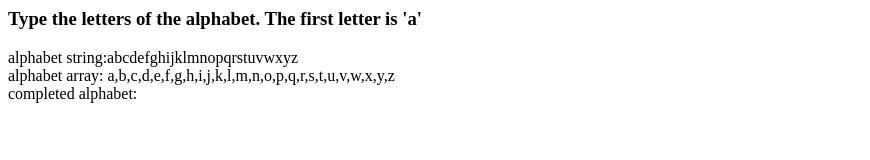
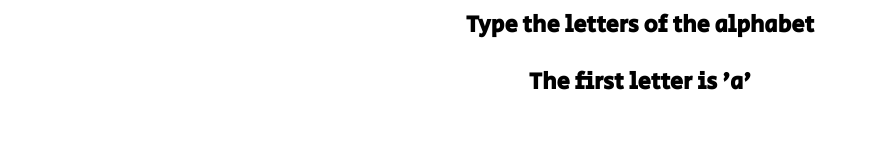
Before and after one commit to Ju66ernaut/alphabet-learner, a website built with Parcel: page index.html in a window 1280 px wide. Shown: the whole page, without its empty margins (0-870 px from the left). Built offline with nearby package versions, Linux system fonts and the light colour scheme.

Commit message:
adding some styles, readability to completed alphabet

```diff
--- a/index.html
+++ b/index.html
@@ -2,10 +2,16 @@
   <head>
     <title>Parcel Sandbox</title>
     <meta charset="UTF-8" />
+    <link
+      href="https://fonts.googleapis.com/css?family=Secular+One"
+      rel="stylesheet"
+    />
+    <link href="/src/main.css" rel="stylesheet" />
   </head>
 
   <body>
-    <h3>Type the letters of the alphabet. The first letter is 'a'</h3>
+    <h3>Type the letters of the alphabet</h3>
+    <h3>The first letter is 'a'</h3>
     <div id="app"></div>
     <span id="completedAlphabet"></span>
 
--- a/src/index.js
+++ b/src/index.js
@@ -2,11 +2,11 @@ let alphabetStr = "abcdefghijklmnopqrstuvwxyz";
 let alphabetArr = alphabetStr.split("");
 let completedAlphabet = [];
 
-document.getElementById("app").innerHTML = `
-  alphabet string:${alphabetStr} <br/>
-  alphabet array: ${alphabetArr} <br/>
-  completed alphabet: ${completedAlphabet}
-`;
+// document.getElementById("app").innerHTML = `
+//   alphabet string:${alphabetStr} <br/>
+//   alphabet array: ${alphabetArr} <br/>
+//   completed alphabet: ${completedAlphabet}
+// `;
 
 const handleKeydown = event => {
   //alert(String.fromCharCode(event.keyCode));
@@ -15,7 +15,10 @@ const handleKeydown = event => {
   if (keyLetter === nextLetter) {
     //    alert(keyLetter)
     completedAlphabet.push(keyLetter);
-    document.getElementById("completedAlphabet").innerHTML = completedAlphabet;
+    document.getElementById("completedAlphabet").innerHTML = completedAlphabet
+      .toString()
+      .split(",")
+      .join(" ");
     setTimeout(() => {
       if (completedAlphabet.length === 26) {
         alert("you did it");
--- /dev/null
+++ b/src/main.css
@@ -0,0 +1,8 @@
+body {
+  font-family: "Secular One", sans-serif;
+  font-size: 20px;
+  text-align: center;
+}
+#completedAlphabet {
+  text-align: center;
+}
```
